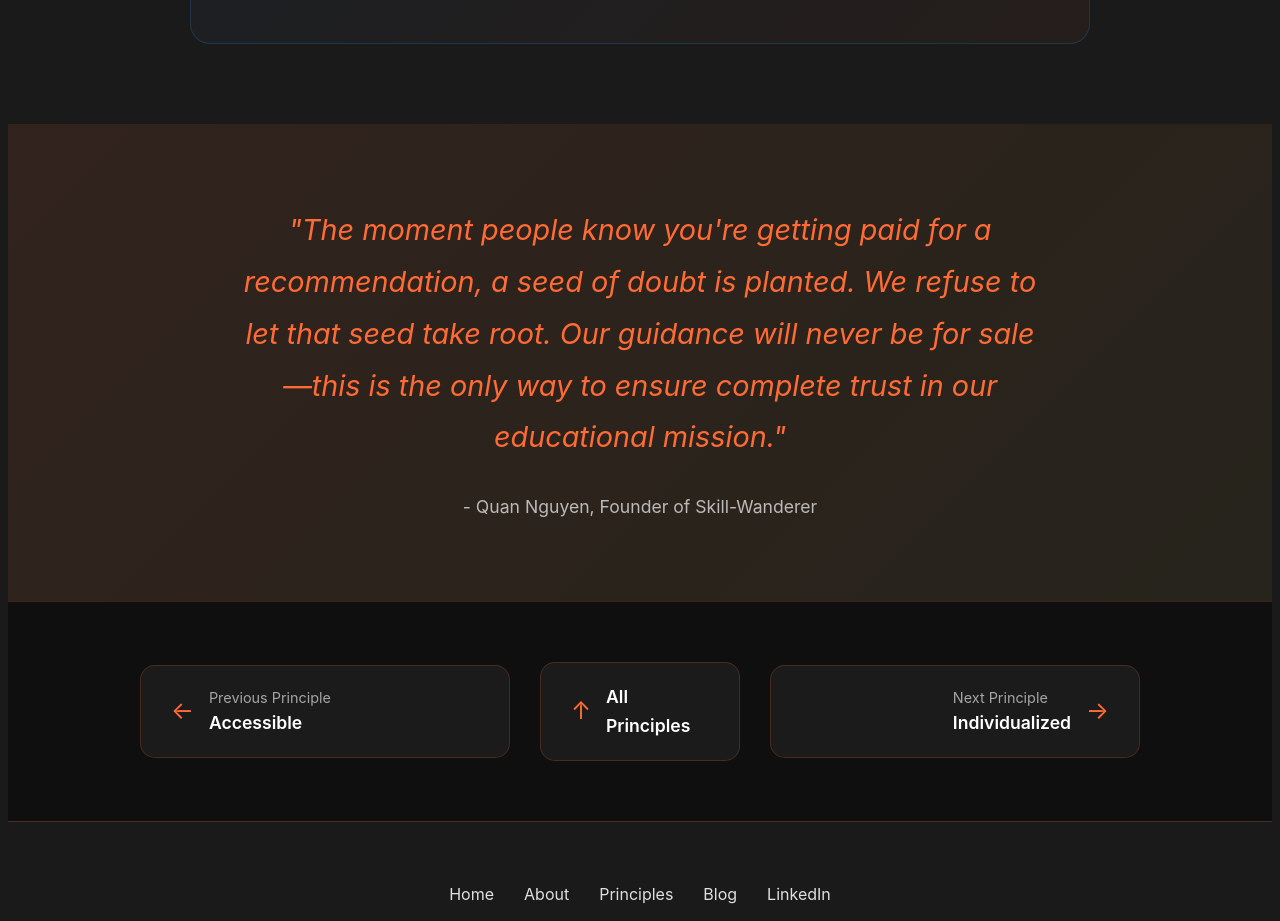
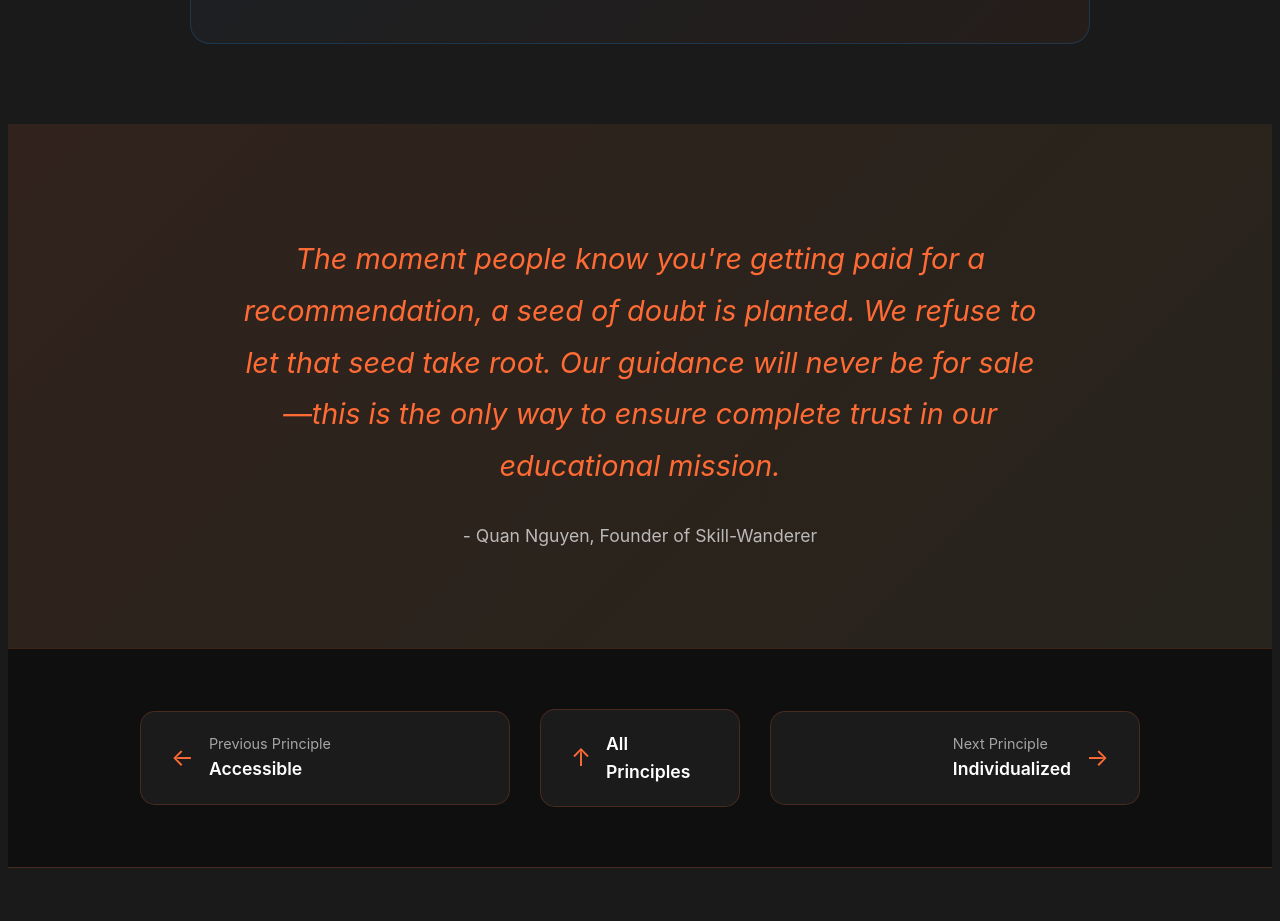
Before and after one commit to skill-wanderer/skill-wanderer-landing-page, a Nuxt app: page /principles/integrity in a window 1280 px wide. Shown: the part 4100-5021 px from the top of the page. Built offline with nearby package versions, Linux system fonts and the light colour scheme.

Commit message:
quote into reuseable component

```diff
--- /dev/null
+++ b/components/PrincipleQuote.vue
@@ -0,0 +1,48 @@
+<template>
+  <section class="quote-section">
+    <div class="quote-content">
+      <p class="principle-quote">
+        {{ quote }}
+      </p>
+      <p class="quote-author">- {{ author }}</p>
+    </div>
+  </section>
+</template>
+
+<script setup lang="ts">
+interface Props {
+  quote: string
+  author?: string
+}
+
+withDefaults(defineProps<Props>(), {
+  author: 'Quan Nguyen, Founder of Skill-Wanderer'
+})
+</script>
+
+<style scoped>
+/* Quote Section */
+.quote-section {
+  padding: 80px 20px;
+  background: linear-gradient(135deg, rgba(255, 107, 53, 0.1) 0%, rgba(255, 217, 61, 0.05) 100%);
+  text-align: center;
+}
+
+.quote-content {
+  max-width: 800px;
+  margin: 0 auto;
+}
+
+.principle-quote {
+  font-size: 1.8rem;
+  font-style: italic;
+  color: var(--primary-orange);
+  line-height: 1.8;
+  margin-bottom: 30px;
+}
+
+.quote-author {
+  font-size: 1.1rem;
+  opacity: 0.8;
+}
+</style>
--- a/pages/principles/accessible.vue
+++ b/pages/principles/accessible.vue
@@ -174,20 +174,12 @@
             <li>Clear learning paths so you never feel lost or overwhelmed</li>
           </ul>
         </div>
-      </div>
-    </section>
+      </div>    </section>
 
     <!-- Quote Section -->
-    <section class="quote-section">
-      <div class="quote-content">
-        <p class="principle-quote">
-          "No one gets left behind simply because they can't afford the first step.
-          That junior developer who chooses between courses and necessities?
-          They deserve the same chance to grow as anyone else."
-        </p>
-        <p class="quote-author">- Quan Nguyen, Founder of Skill-Wanderer</p>
-      </div>
-    </section>
+    <PrincipleQuote
+      quote="No one gets left behind simply because they can't afford the first step. That junior developer who chooses between courses and necessities? They deserve the same chance to grow as anyone else."
+    />
 
     <!-- Navigation Section -->
     <section class="principle-nav">
@@ -495,31 +487,6 @@
   font-size: 1.2rem;
 }
 
-/* Quote Section */
-.quote-section {
-  padding: 80px 20px;
-  background: linear-gradient(135deg, rgba(255, 107, 53, 0.1) 0%, rgba(255, 217, 61, 0.05) 100%);
-  text-align: center;
-}
-
-.quote-content {
-  max-width: 800px;
-  margin: 0 auto;
-}
-
-.principle-quote {
-  font-size: 1.8rem;
-  font-style: italic;
-  color: #FF6B35;
-  line-height: 1.8;
-  margin-bottom: 30px;
-}
-
-.quote-author {
-  font-size: 1.1rem;
-  opacity: 0.8;
-}
-
 /* Navigation Section */
 .principle-nav {
   padding: 60px 20px;
--- a/pages/principles/integrity.vue
+++ b/pages/principles/integrity.vue
@@ -173,20 +173,12 @@
             to our bottom line.</strong>
           </p>
         </div>
-      </div>
-    </section>
+      </div>    </section>
 
     <!-- Quote Section -->
-    <section class="quote-section">
-      <div class="quote-content">
-        <p class="principle-quote">
-          "The moment people know you're getting paid for a recommendation, a seed of doubt is planted.
-          We refuse to let that seed take root. Our guidance will never be for sale—this is the only
-          way to ensure complete trust in our educational mission."
-        </p>
-        <p class="quote-author">- Quan Nguyen, Founder of Skill-Wanderer</p>
-      </div>
-    </section>
+    <PrincipleQuote
+      quote="The moment people know you're getting paid for a recommendation, a seed of doubt is planted. We refuse to let that seed take root. Our guidance will never be for sale—this is the only way to ensure complete trust in our educational mission."
+    />
 
     <!-- Navigation Section -->
     <section class="principle-nav">
@@ -566,31 +558,6 @@ body {
   opacity: 0.9;
 }
 
-/* Quote Section */
-.quote-section {
-  padding: 80px 20px;
-  background: linear-gradient(135deg, rgba(255, 107, 53, 0.1) 0%, rgba(255, 217, 61, 0.05) 100%);
-  text-align: center;
-}
-
-.quote-content {
-  max-width: 800px;
-  margin: 0 auto;
-}
-
-.principle-quote {
-  font-size: 1.8rem;
-  font-style: italic;
-  color: var(--primary-orange);
-  line-height: 1.8;
-  margin-bottom: 30px;
-}
-
-.quote-author {
-  font-size: 1.1rem;
-  opacity: 0.8;
-}
-
 /* Navigation Section */
 .principle-nav {
   padding: 60px 20px;
```
